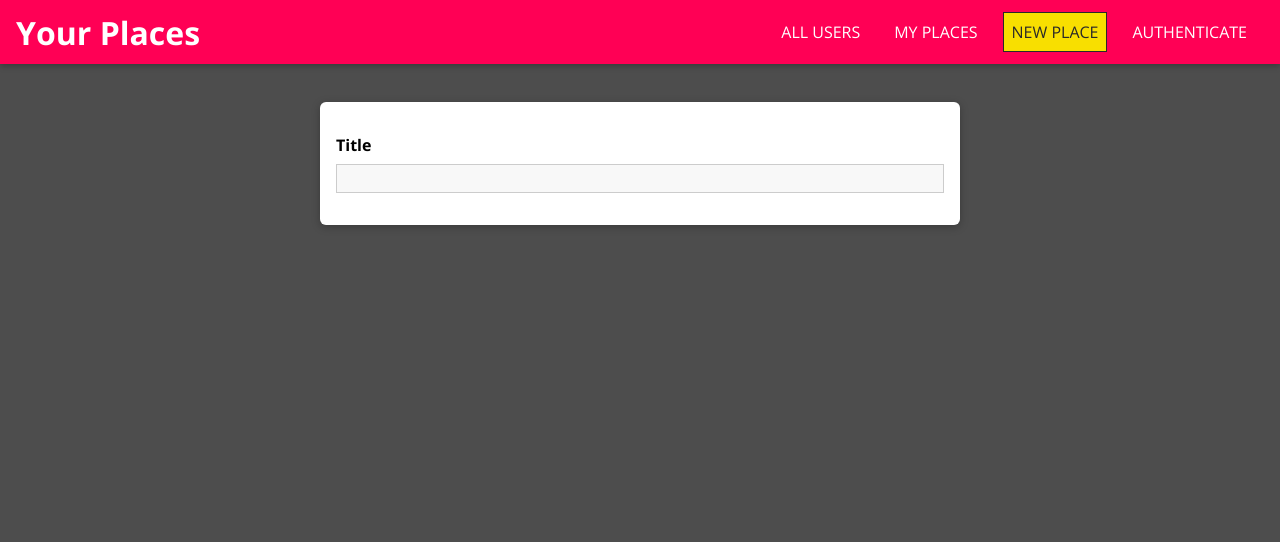
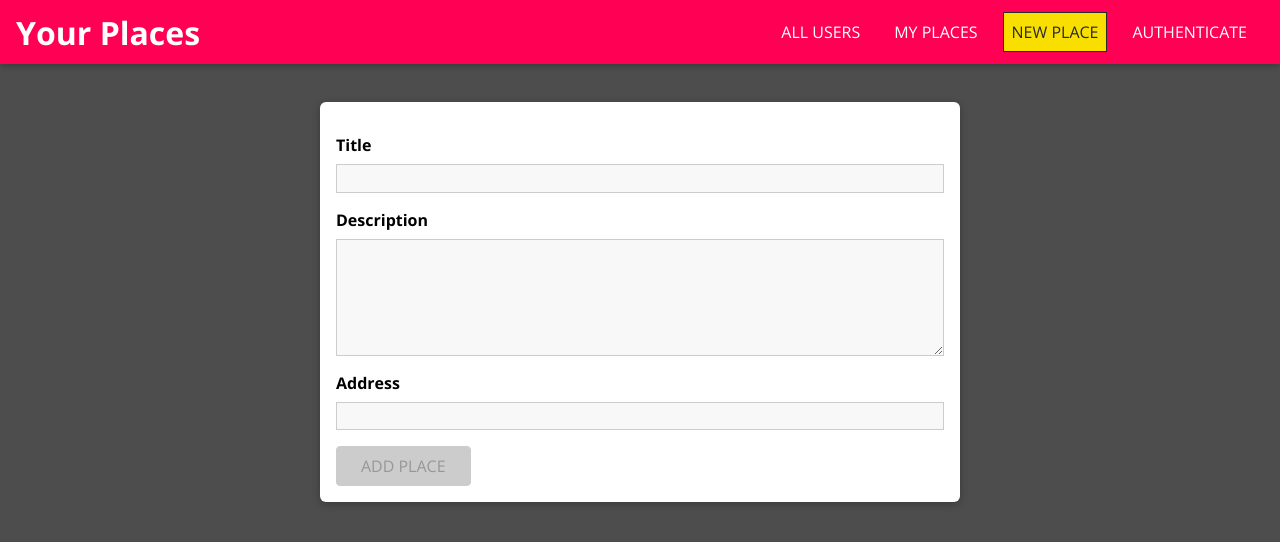
Before and after one commit to JuanK81/mern-frontend, a React (Create React App) app: page /places/new in a window 1280 px wide. Shown: the top 542 px of the page. Built offline with nearby package versions, Linux system fonts and the light colour scheme.

Commit message:
add custom hook to handle forms

```diff
--- a/src/App.js
+++ b/src/App.js
@@ -5,6 +5,7 @@ import Users from './user/pages/Users';
 import NewPlace from './places/Pages/NewPlace';
 import MainNavigation from './shared/components/Navigation/MainNavigation';
 import UserPlaces from './places/Pages/UserPlaces';
+import UpdatePlace from './places/Pages/UpdatePlace';
 
 const App = () => {
   return (
@@ -21,6 +22,9 @@ const App = () => {
           <Route path="/places/new" exact={true}>
             <NewPlace />
           </Route>
+          <Route path='/places/:placeId'>
+            <UpdatePlace />
+          </Route>
           <Redirect to="/" />
         </Switch>
       </main>
--- a/src/places/Pages/NewPlace.js
+++ b/src/places/Pages/NewPlace.js
@@ -1,19 +1,66 @@
 import React from "react";
 
 import Input from "../../shared/components/FormElements/Input";
-import { VALIDATOR_REQUIRE } from "../../shared/components/util/validators";
-import "./NewPlace.css";
+import {
+  VALIDATOR_MINLENGTH,
+  VALIDATOR_REQUIRE,
+} from "../../shared/components/util/validators";
+import Button from "../../shared/components/FormElements/Button";
+import { useForm } from "../../shared/hooks/form-hook";
+import "./PlaceForm.css";
 
 const NewPLace = () => {
+    const [formState, inputHandler] = useForm({
+      title: {
+        value: '',
+        isValid: false
+      },
+      description: {
+        value: '',
+        isValid: false
+      },
+      address: {
+        value: '',
+        isValid: false
+      },
+    });
+
+  const placeSubmitHandler = (event) => {
+    event.preventDefault();
+  };
+
   return (
-    <form className="place-form">
+    <form className="place-form" onSubmit={placeSubmitHandler}>
       <Input
+        id="title"
         type="text"
         label="Title"
         element="input"
         validators={[VALIDATOR_REQUIRE()]}
         errorText="Please enter a valid value."
+        onInput={inputHandler}
       />
+      <Input
+        id="description"
+        type="textarea"
+        label="Description"
+        rows="5"
+        validators={[VALIDATOR_MINLENGTH(5)]}
+        errorText="Please enter a valid description."
+        onInput={inputHandler}
+      />
+      <Input
+        id="address"
+        type="text"
+        label="Address"
+        element="input"
+        validators={[VALIDATOR_REQUIRE()]}
+        errorText="Please enter a valid address."
+        onInput={inputHandler}
+      />
+      <Button type="submit" disabled={!formState.isValid}>
+        ADD PLACE
+      </Button>
     </form>
   );
 };
--- /dev/null
+++ b/src/places/Pages/UpdatePlace.js
@@ -0,0 +1,98 @@
+import React from "react";
+import { useParams } from "react-router-dom";
+
+import Input from "../../shared/components/FormElements/Input";
+import Button from "../../shared/components/FormElements/Button";
+import {
+  VALIDATOR_REQUIRE,
+  VALIDATOR_MINLENGTH,
+} from "../../shared/components/util/validators";
+import './PlaceForm.css';
+
+const DUMMY_PLACES = [
+  {
+    id: "p1",
+    imageURL:
+      "https://images.pexels.com/photos/42093/pexels-photo-42093.jpeg?auto=compress&cs=tinysrgb&dpr=2&h=750&w=1260",
+    title: "Cathedral of Mallorca",
+    description: "A very nice building I found.",
+    address: "Plaça de la Seu, s/n, 07001 Palma, Illes Balears",
+    creator: "u1",
+    location: {
+      lat: 39.56739530702399,
+      lng: 2.6482925241340376,
+    },
+  },
+  {
+    id: "p2",
+    imageURL:
+      "https://images.pexels.com/photos/819764/pexels-photo-819764.jpeg?auto=compress&cs=tinysrgb&dpr=2&h=750&w=1260",
+    title: "Sagrada Familia",
+    description: "A very nice building I found.",
+    address: "C. de Mallorca, 401, 08013 Barcelona",
+    creator: "u1",
+    location: {
+      lat: 41.40352019672398,
+      lng: 2.174350949988042,
+    },
+  },
+  {
+    id: "p2",
+    imageURL:
+      "https://images.pexels.com/photos/42093/pexels-photo-42093.jpeg?auto=compress&cs=tinysrgb&dpr=2&h=750&w=1260",
+    title: "Cathedral of Mallorca",
+    description: "A very nice building I found.",
+    address: "Plaça de la Seu, s/n, 07001 Palma, Illes Balears",
+    creator: "u2",
+    location: {
+      lat: 39.56739530702399,
+      lng: 2.6482925241340376,
+    },
+  },
+];
+
+const UpdatePlace = (props) => {
+  const placeId = useParams().placeId;
+
+  const identifiedPlace = DUMMY_PLACES.find((p) => p.id === placeId);
+
+  if (!identifiedPlace) {
+    return (
+      <div className="center">
+        <h2>Could not find the place.</h2>
+      </div>
+    );
+  }
+
+  return (
+    <form className="place-form">
+      <Input
+        id="title"
+        element="input"
+        type="text"
+        label="Title"
+        validators={[VALIDATOR_REQUIRE()]}
+        errorText="Please enter a valid title"
+        onInput={() => {
+          console.log("edit input");
+        }}
+        value={identifiedPlace.title}
+      />
+      <Input
+        id="description"
+        element="textarea"
+        type="text"
+        label="Description"
+        validators={[VALIDATOR_MINLENGTH(5)]}
+        errorText="Please enter a valid description"
+        onInput={() => {
+          console.log("edit input");
+        }}
+        value={identifiedPlace.description}
+      />
+      <Button type='submit' disabled={true}>UPDATE PLACE</Button>
+    </form>
+  );
+};
+
+export default UpdatePlace;
--- a/src/shared/components/FormElements/Input.js
+++ b/src/shared/components/FormElements/Input.js
@@ -1,4 +1,4 @@
-import React, { useReducer } from "react";
+import React, { useReducer, useEffect } from "react";
 
 import { validate } from "../util/validators";
 import "./Input.css";
@@ -23,10 +23,18 @@ const inputReducer = (state, action) => {
 
 const Input = (props) => {
   const [inputState, dispatch] = useReducer(inputReducer, {
-    value: "",
+    value: props.value || '',
     isTouched: false,
-    isValid: false,
+    isValid: props.valid || false,
   });
+
+  const { id, onInput } = props;
+  const { value, isValid } = inputState;
+
+
+  useEffect(() => {
+    onInput(id, value, isValid)
+  }, [id, value, isValid, onInput])
 
   const changeHandler = (event) => {
     dispatch({ type: "CHANGE", val: event.target.value, validators: props.validators });
--- /dev/null
+++ b/src/shared/hooks/form-hook.js
@@ -0,0 +1,48 @@
+import { useCallback, useReducer } from "react";
+
+const formReducer = (state, action) => {
+  switch (action.type) {
+    case "INPUT_CHANGE":
+      let formIsValid = true;
+      for (const inputId in state.inputs) {
+        if (inputId === action.inputId) {
+          formIsValid = formIsValid && action.isValid;
+        } else {
+          formIsValid = formIsValid && state.inputs[inputId].isValid;
+        }
+      }
+      return {
+        ...state,
+        inputs: {
+          ...state.inputs,
+          [action.inputId]: { value: action.value, isValid: action.isValid },
+        },
+        isValid: formIsValid,
+      };
+    default:
+      return state;
+  }
+};
+
+export const useForm = (initialInputs, initialFormvalidity) => {
+    const [formState, dispatch] = useReducer(formReducer, {
+      inputs: initialInputs,
+      isValid: initialFormvalidity,
+    });
+
+
+
+  const inputHandler = useCallback(
+    (id, value, isValid) => {
+      dispatch({
+        type: "INPUT_CHANGE",
+        value: value,
+        isValid: isValid,
+        inputId: id,
+      });
+    },
+    [dispatch]
+  );
+
+  return [formState, inputHandler]
+};
```
Also changed, not shown: src/places/Pages/PlaceForm.css (renamed from src/places/Pages/NewPlace.css).
